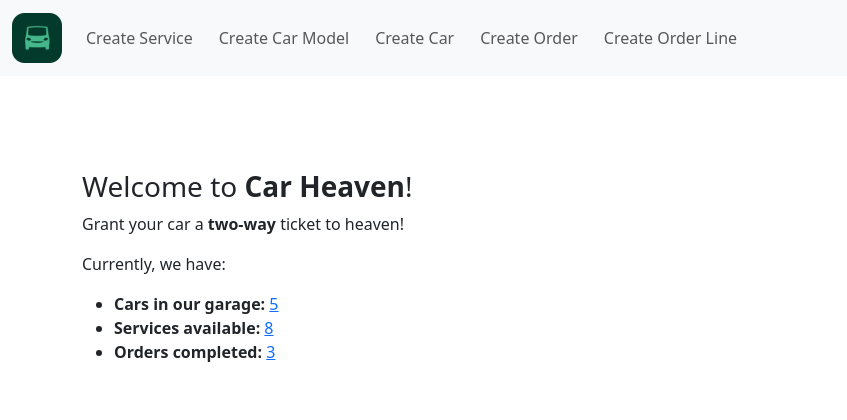
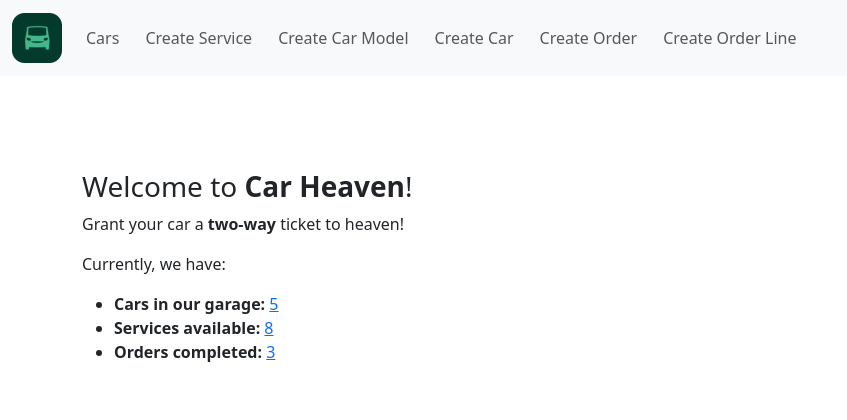
Before and after one commit to 00riddle00/auto-service-2025, a Django app: page / in a window 1280 px wide. Shown: the top 420 px of the page, without its empty margins (0-847 px from the left). Run offline with Django 5.2, Linux system fonts and the light colour scheme; data comes from the database, SQL or seed files in the repository.

Commit message:
[29.13] Add a function-based view (FBV) for the "/cars" page.

```diff
--- a/service/templates/service/base.html
+++ b/service/templates/service/base.html
@@ -40,6 +40,9 @@
         <div class="collapse navbar-collapse" id="navbarNav">
           <ul class="navbar-nav">
             <li class="nav-item">
+              <a class="nav-link" href="{% url 'cars' %}">Cars</a>
+            </li>
+            <li class="nav-item">
               <a class="nav-link" href="{% url 'create_service' %}">Create Service</a>
             </li>
             <li class="nav-item">
--- a/service/templates/service/index.html
+++ b/service/templates/service/index.html
@@ -7,7 +7,7 @@
   <p>Grant your car a <strong>two-way</strong> ticket to heaven!</p>
   <p>Currently, we have:</p>
   <ul>
-    <li><strong>Cars in our garage: </strong><a href="#">{{ num_cars }}</a>
+    <li><strong>Cars in our garage: </strong><a href="{% url 'cars' %}">{{ num_cars }}</a>
     <li><strong>Services available: </strong><a href="#">{{ num_services }}</a>
     <li><strong>Orders completed: </strong><a href="#">{{ num_orders }}</a>
   </ul>
--- a/service/urls.py
+++ b/service/urls.py
@@ -4,6 +4,7 @@ from . import views
 
 urlpatterns = [
     path("", views.index, name="index"),
+    path("cars/", views.cars, name="cars"),
     path("create_service/", views.create_service, name="create_service"),
     path("create_car_model/", views.create_car_model, name="create_car_model"),
     path("create_car/", views.create_car, name="create_car"),
--- a/service/views.py
+++ b/service/views.py
@@ -18,6 +18,11 @@ def index(request):
         "num_orders": num_orders,
     }
     return render(request, "service/index.html", context)
+
+
+def cars(request):
+    cars_ = Car.objects.all()
+    return render(request, "service/cars.html", {"cars": cars_})
 
 
 def create_service(request):
```
Also changed, not shown: service/templates/service/cars.html (added, +13 -0 lines).
